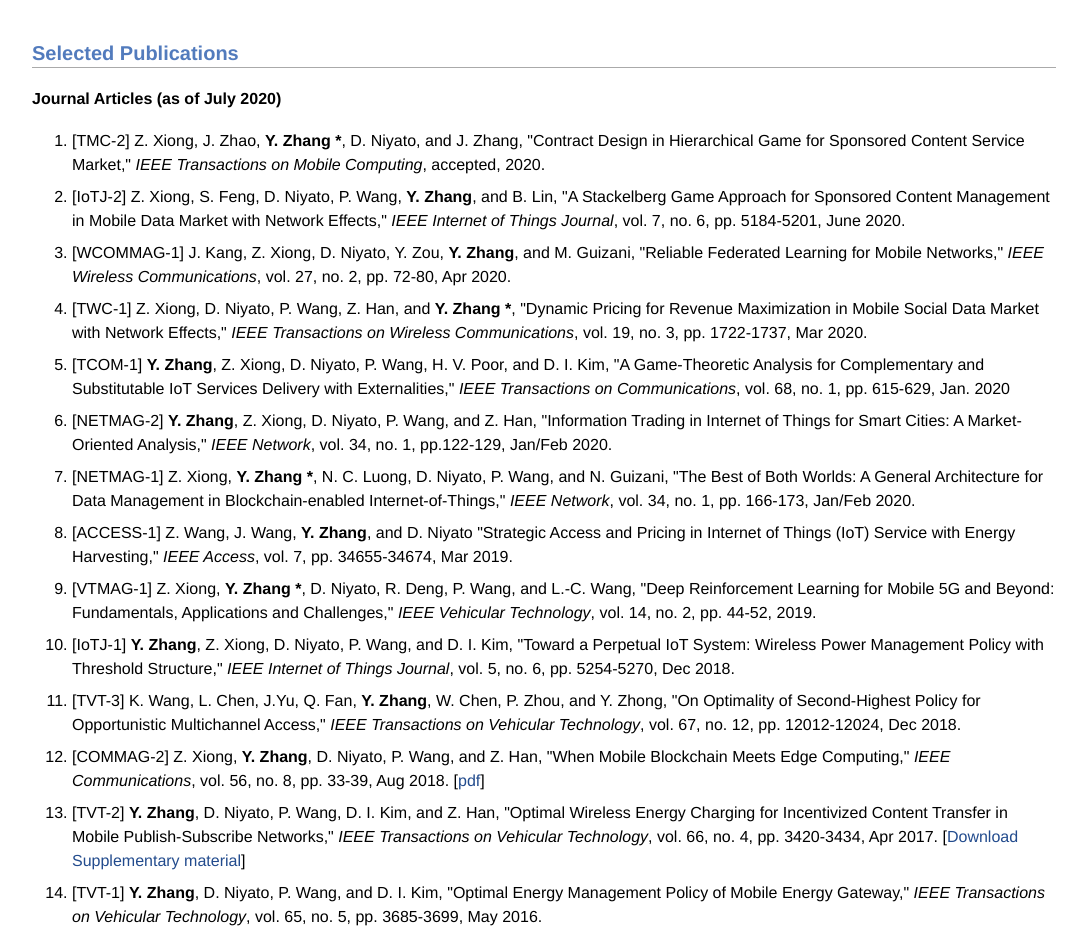
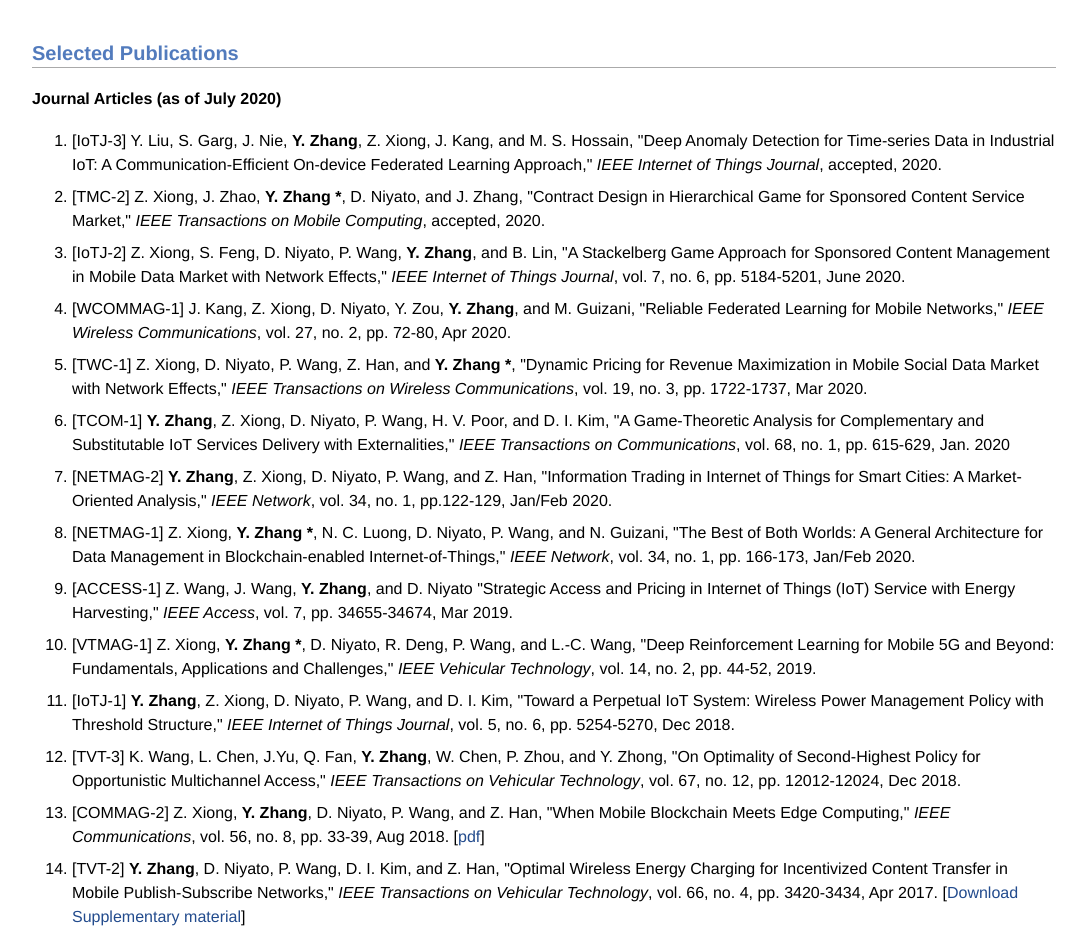
Before and after one commit to opt-yang/opt-yang.github.io, a plain HTML site: page index.html in a window 1280 px wide. Shown: the part 840-1769 px from the top of the page, without its empty margins (80-1165 px from the left). Drawn offline with Linux system fonts and the light colour scheme.

Commit message:
Update index.html

```diff
--- a/index.html
+++ b/index.html
@@ -51,6 +51,9 @@ Personal Web: <a href="https://opt-yang.github.io">opt-yang.github.io</a> <br />
 <h2><a name="Publications" id="Publications"></a><a name="_Publications"></a>Selected Publications</h2>
 <h4>Journal Articles (as of July 2020)</h4>
 <ol>
+  <li>
+    <p>[IoTJ-3] Y. Liu, S. Garg, J. Nie, <b>Y. Zhang</b>, Z. Xiong, J. Kang, and M. S. Hossain, "Deep Anomaly Detection for Time-series Data in Industrial IoT: A Communication-Efficient On-device Federated Learning Approach," <i>IEEE Internet of Things Journal</i>, accepted, 2020. </p>
+  </li>
   <li>
    <p>[TMC-2] Z. Xiong, J. Zhao, <b> Y. Zhang *</b>, D. Niyato, and J. Zhang, "Contract Design in Hierarchical Game for Sponsored Content Service Market," <i>IEEE Transactions on Mobile Computing</i>, accepted, 2020. </p>
   </li>
```
